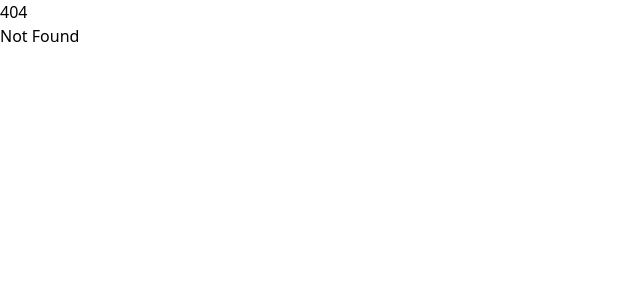
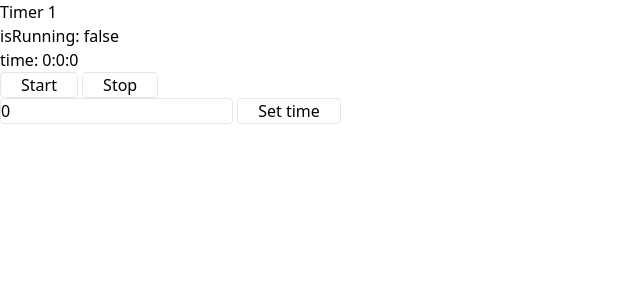
Before and after one commit to thezic/remote-timer, a SvelteKit app in the folder apps/timer-web/: page /1 in a window 1280 px wide. Before the commit this address had no page. Shown: the top 300 px of the page, without its empty margins (0-640 px from the left). Built offline with nearby package versions, Linux system fonts and the light colour scheme; no server answers.

Commit message:
Frontend POC

```diff
--- a/apps/timer-web/src/routes/+page.svelte
+++ b/apps/timer-web/src/routes/+page.svelte
@@ -1,2 +1,11 @@
-<h1>Welcome to SvelteKit</h1>
-<p>Visit <a href="https://svelte.dev/docs/kit">svelte.dev/docs/kit</a> to read the documentation</p>
+<script lang="ts">
+	import { goto } from '$app/navigation';
+
+	function createTimer() {
+		const id = crypto.randomUUID();
+		goto(id);
+	}
+</script>
+
+<h1>Timer</h1>
+<button onclick={createTimer}>Create timer</button>
--- /dev/null
+++ b/apps/timer-web/src/routes/[timerId]/+page.svelte
@@ -0,0 +1,65 @@
+<script lang="ts">
+	import { page } from '$app/state';
+	import { onMount } from 'svelte';
+
+	let timerId = page.params.timerId;
+	let socket: WebSocket;
+
+	onMount(() => {
+		socket = new WebSocket(`ws://localhost:8080/ws/${timerId}`);
+		socket.onopen = function () {
+			console.log('WebSocket is connected');
+		};
+
+		socket.onmessage = function (event) {
+			// console.log('Message from server ', event.data);
+			const msg = JSON.parse(event.data) as Message;
+			if ('CurrentTime' in msg) {
+				currentTime = msg.CurrentTime;
+			}
+			if ('IsRunning' in msg) {
+				isRunning = msg.IsRunning;
+			}
+		};
+	});
+
+	let currentTime = $state(0);
+	let isRunning = $state(false);
+
+	type Message = { CurrentTime: number } | { IsRunning: boolean };
+
+	function startTimer() {
+		socket.send(JSON.stringify({ type: 'StartTimer' }));
+	}
+
+	function stopTimer() {
+		socket.send(JSON.stringify({ type: 'StopTimer' }));
+	}
+
+	let newTime = $state('0');
+	function setTime() {
+		socket.send(JSON.stringify({ type: 'SetTime', time: parseInt(newTime) }));
+	}
+
+	function formatTime(time: number) {
+		const allSeconds = Math.floor(time / 1000);
+		const hours = Math.floor(allSeconds / 3600);
+		const minutes = Math.floor((allSeconds % 3600) / 60);
+		const seconds = allSeconds % 60;
+		return `${hours}:${minutes}:${seconds}`;
+	}
+
+	const formattedTime = $derived(formatTime(currentTime));
+</script>
+
+<h1>Timer {timerId}</h1>
+<div>isRunning: {isRunning}</div>
+<div>time: {formattedTime}</div>
+<div>
+	<button class="rounded border px-5" onclick={startTimer}>Start</button>
+	<button class="rounded border px-5" onclick={stopTimer}>Stop</button>
+</div>
+<div>
+	<input type="text" class="rounded border" bind:value={newTime} />
+	<button class="rounded border px-5" onclick={setTime}>Set time</button>
+</div>
```
Also changed, not shown: 2 other files (tests, documents, lock files or other folders).
